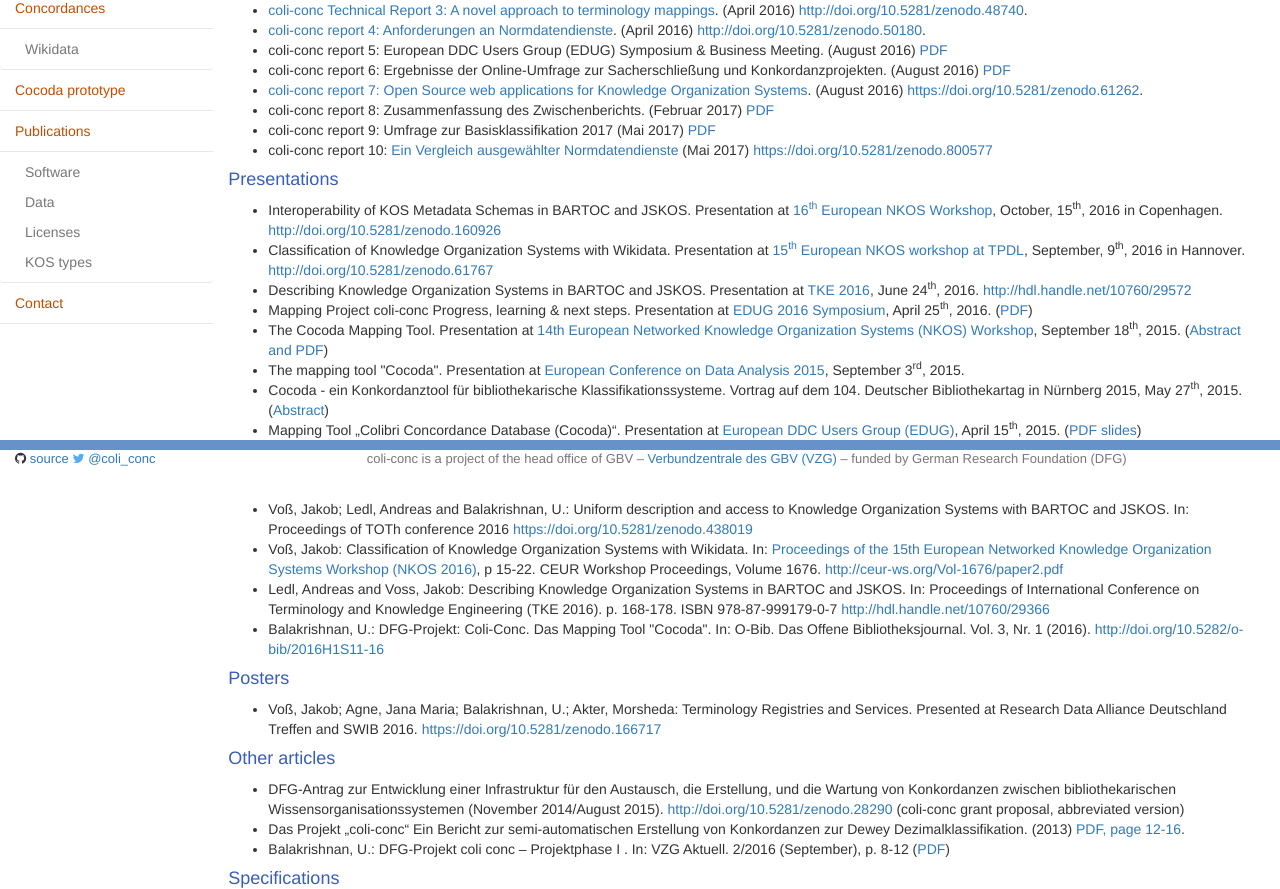
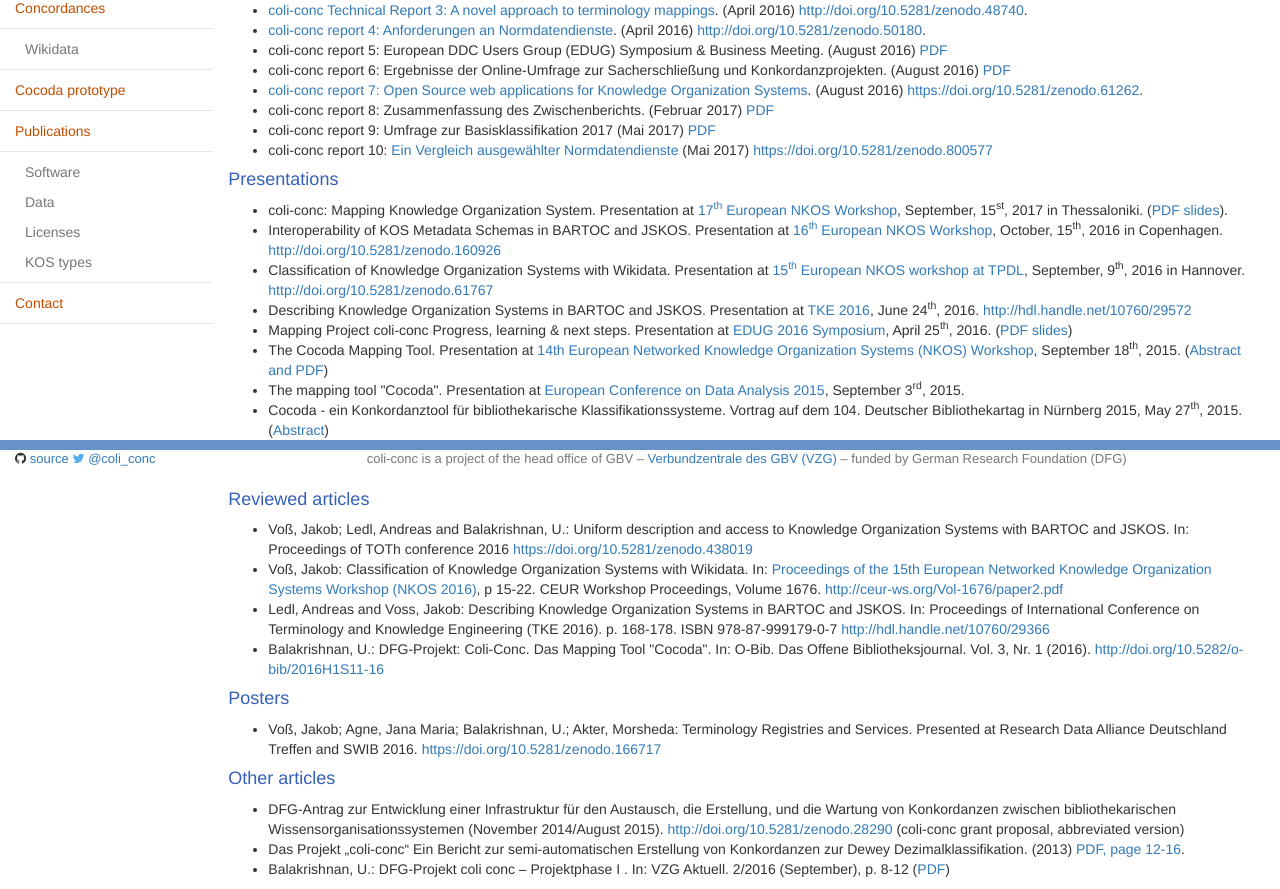
Before and after one commit to gbv/coli-conc.gbv.de, a PHP site: page /publications in a window 1280 px wide. Shown: the part 310-1199 px from the top of the page. Run offline with PHP 8.4, Linux system fonts and the light colour scheme; data that the repository does not hold is empty; some libraries are stand-ins or nearby versions.

Commit message:
Add NKOS presentation

```diff
--- a/publications/index.php
+++ b/publications/index.php
@@ -74,6 +74,13 @@ include "$BASE/header.php";
 <h4>Presentations</h4>
 <ul>
   <li>
+      coli-conc: Mapping Knowledge Organization System.
+      Presentation at
+      <a href="https://at-web1.comp.glam.ac.uk/pages/research/hypermedia/nkos/nkos2017/programme.html">17<sup>th</sup> European NKOS Workshop</a>,
+      September, 15<sup>st</sup>, 2017 in Thessaloniki.
+      (<a href="https://at-web1.comp.glam.ac.uk/pages/research/hypermedia/nkos/nkos2017/content/akter.pdf">PDF slides</a>).
+  </li>
+  <li>
       Interoperability of KOS Metadata Schemas in BARTOC and JSKOS.
       Presentation at
       <a href="https://at-web1.comp.glam.ac.uk/pages/research/hypermedia/nkos/nkos2016-dc/programme.html">16<sup>th</sup> European NKOS Workshop</a>,
@@ -95,7 +102,7 @@ include "$BASE/header.php";
       Mapping Project coli-conc Progress, learning &amp; next steps.
       Presentation at <a href="http://edug.pansoft.de/tiki-index.php?page=2016+meeting">EDUG 2016 Symposium</a>,
       April 25<sup>th</sup>, 2016.
-      (<a href="http://edug.pansoft.de/tiki-download_file.php?fileId=143">PDF</a>)
+      (<a href="http://edug.pansoft.de/tiki-download_file.php?fileId=143">PDF slides</a>)
   </li>
   <li>
     The Cocoda Mapping Tool.
```
